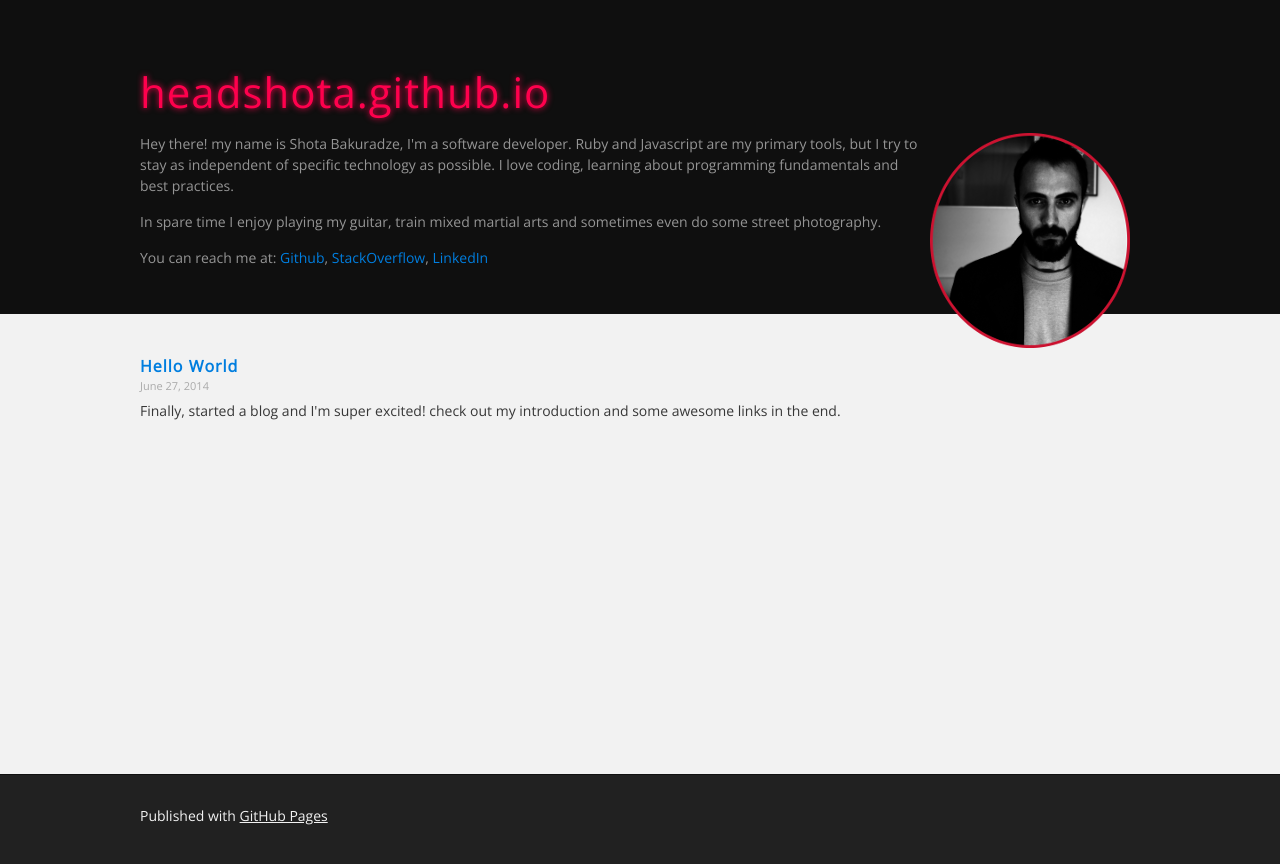
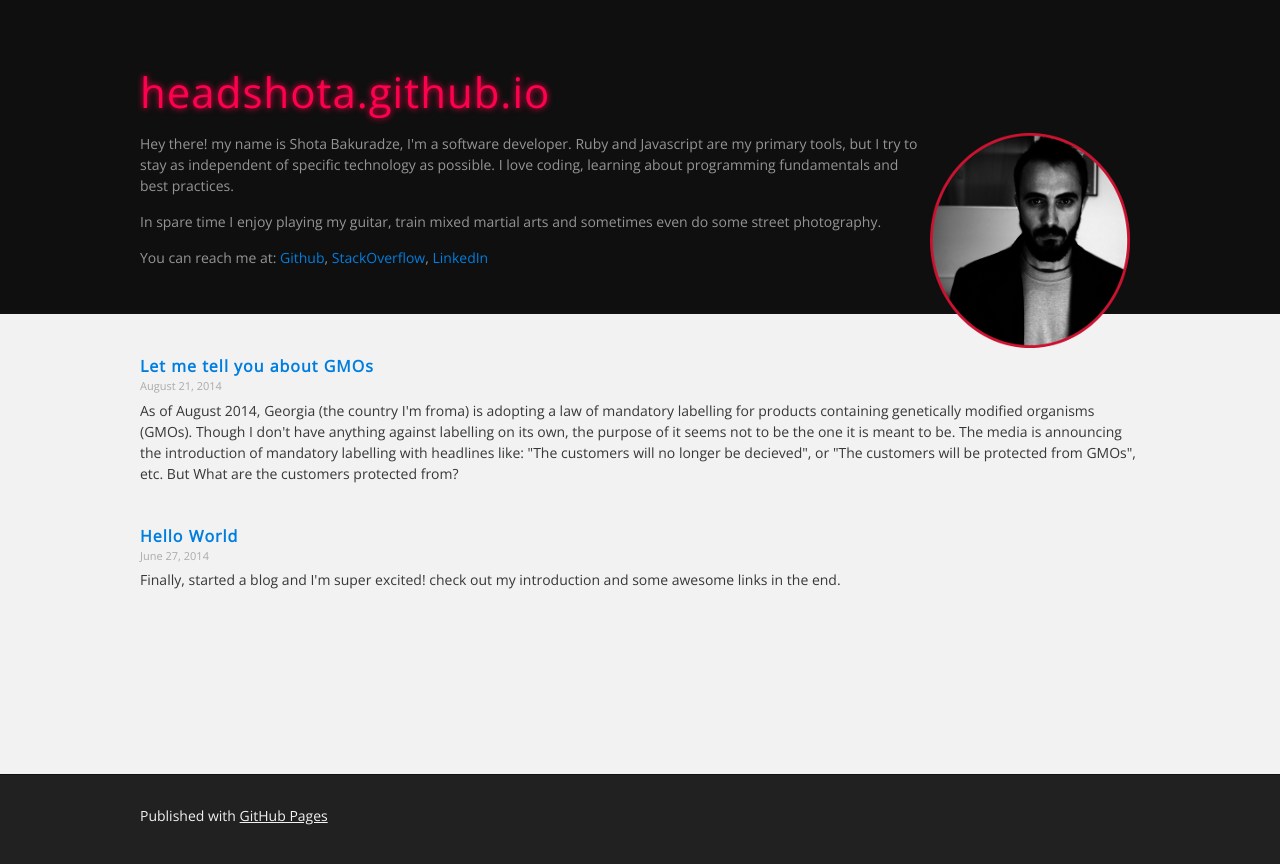
Before and after one commit to headshota/headshota.github.io, a Jekyll site: the page built from index.html, in a window 1280 px wide. Shown: the top 864 px of the page. Built offline with Jekyll 4.4.1, drawn with Linux system fonts in a browser that asks for light colours.

Commit message:
Minor styling, add new article

```diff
--- /dev/null
+++ b/_posts/2014-08-21-let-me-tell-you-about-gmos.md
@@ -0,0 +1,29 @@
+---
+layout: default
+title: Let me tell you about GMOs
+intro: As of August 2014, Georgia (the country I'm froma) is adopting a law of mandatory labelling for products containing genetically modified organisms (GMOs). Though I don't have anything against labelling on its own, the purpose of it seems not to be the one it is meant to be. The media is announcing the introduction of mandatory labelling with headlines like&#58 "The customers will no longer be decieved", or "The customers will be protected from GMOs", etc. But What are the customers protected from?
+---
+{{page.title}}
+=====================
+
+As of August 2014, Georgia (the country I’m from) is adopting a law of mandatory labeling for products containing genetically modified organisms (GMOs). Though I don’t have anything against labeling on its own, the purpose of it seems not to be the one it is meant to be. The media is announcing the introduction of mandatory labeling with headlines like: “The customers will no longer be deceived”, or “The customers will be protected from GMOs”, etc. But What are the customers protected from?
+
+There is no evidence whatsoever, proving GMO products having negative effects on health, I’m focusing on food products mostly here. Every product that was potentially harmful, was abandoned during the research phase and never ever reached the market. Besides that, we have been genetically modifying food for centuries, by cross-breeding plants and animals to make them more resistant to diseases, give larger and more nutritious fruit, make them esthetically appealing. Suddenly when breeding migrated to the lab, everybody panics. Is it really that scary? in traditional breeding we replace thousands of genes from one species with genes from another. Is it really more dangerous to replace targeted single or several genes only? Seems to me that it has to be safer.
+
+Currently, around 1 billion people don’t have enough food. It is impossible to produce non-GMO food enough to satisfy the needs of all. Do we really prefer people dying from starvation, rather than some hypothetical cancer caused by GMOs? Yes we don’t know the long-term effects of new GMOs but that’s what scientists are for. They can predict the effects based on scientific research. We didn’t have proof for long-term effects of huge number of medications, e.g. antibiotics, but we’ve used them effectively since their discovery. The average life expectancy from early 20th century and today has grown from 31 years to 67. Major factor of it is the advances in medicine and decrease in famine after introducing GMOs.
+
+Apart from food, GMOs are used to produce huge number of other products that are beneficial for the world. One excellent example is the genetically modified Escherichia coli bacteria are used to produce synthetic human insulin, which is used for diabetes treatment. Do we really want to lose this benefits?
+
+So to sum it up, I really hope that people stop being afraid of GMOs and start supporting scientists to get better products in future, instead of nullifying their work by protesting against GMOs based on no actual evidence of its harmfulness. And for those staying skeptical, please, don’t trust me, open up [scholar.google.com](http://scholar.google.com) and search for numerous scientific papers.
+
+As promised here's some picks for today:
+
+On topic:
+
+- [Neil deGrasse Tysona about GMOs](https://www.youtube.com/watch?v=1ecT2CaL7NA)
+- [Yevgeny Komarovsky talks about GMOs](https://www.youtube.com/watch?v=31n8QYxkIKE) (Russian)
+
+Off topic:
+
+- [Ruby Jokes](https://github.com/ruby-jokes) - really awesome collection of ruby projects that will make your day.
+- [Foo Fighters Ice Bucket Challenge](https://www.youtube.com/watch?v=XLZOjLv0_6k) - The best ice bucket challenge I've seen so far.
--- a/stylesheets/stylesheet.css
+++ b/stylesheets/stylesheet.css
@@ -401,6 +401,10 @@ Small Device Styles
 
 }
 
+.post-item {
+  margin-bottom: 40px;
+}
+
 .post-item header h2 {
     font-size: 16px;
     margin: 0;
```
Also changed, not shown: 1 other file.
